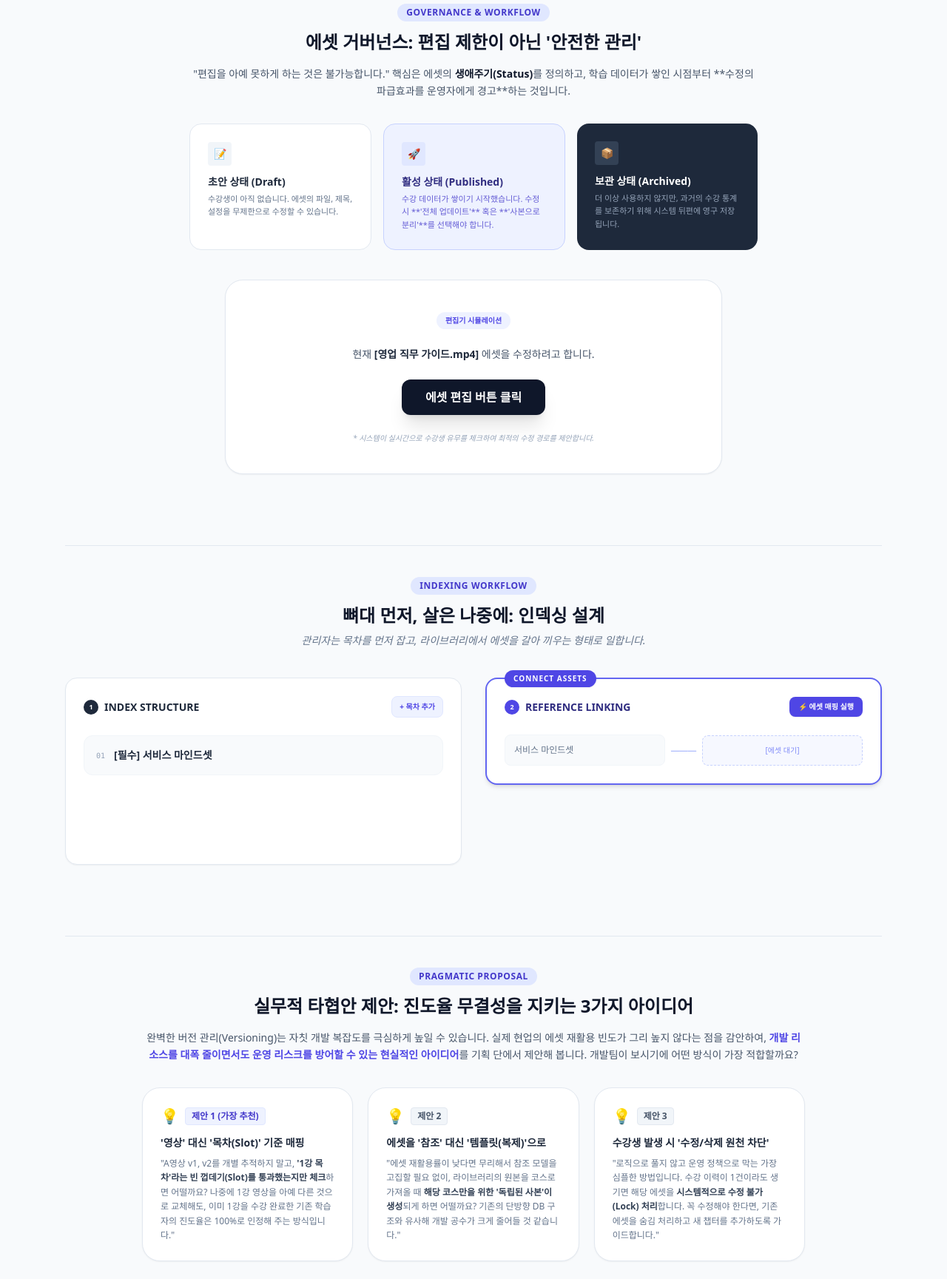
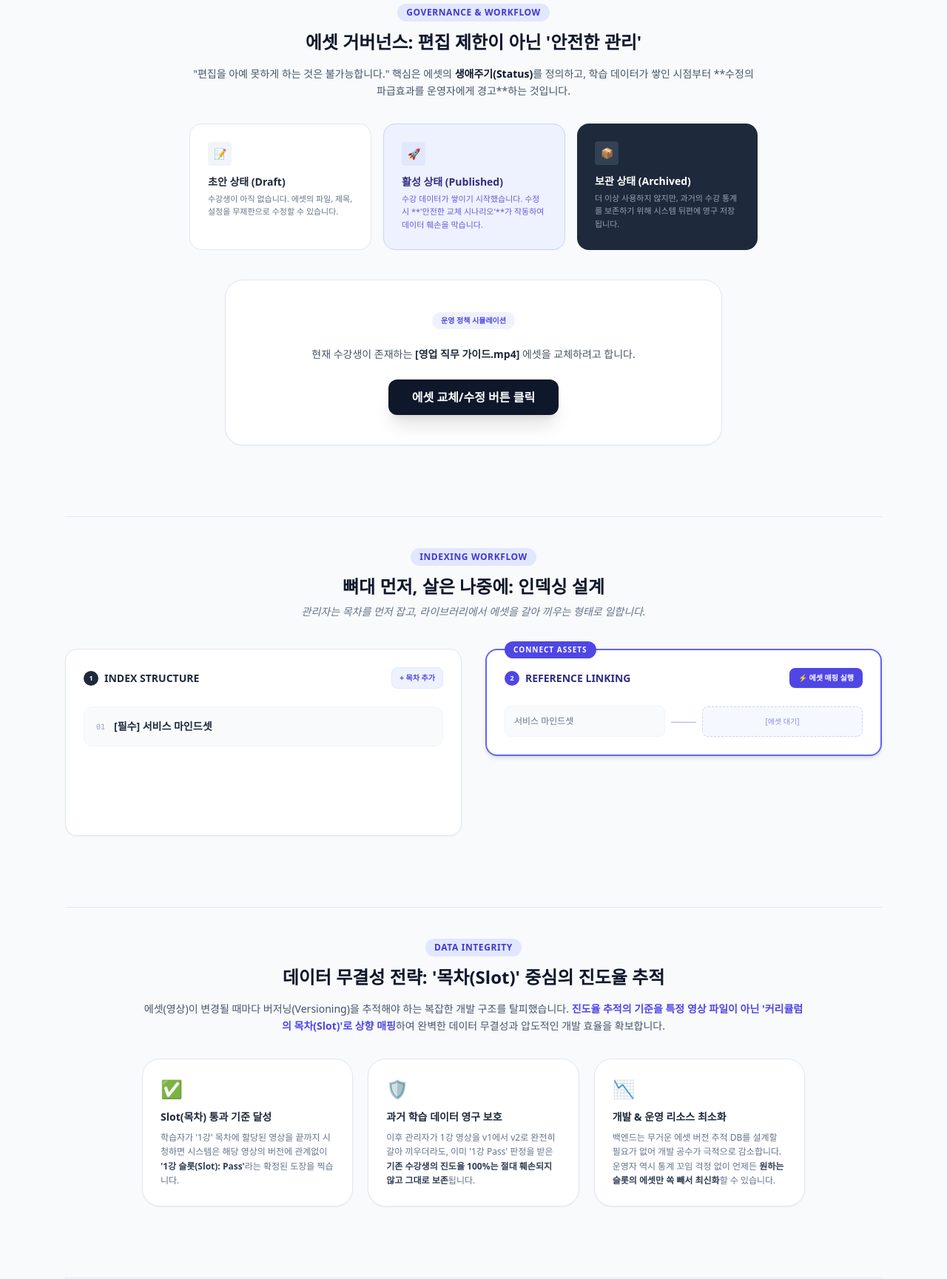
Before and after one commit to spapa2351-design/plan, a plain HTML site: page offline/doc.html in a window 1280 px wide. Shown: the part 951-2680 px from the top of the page at 74% size. Drawn offline with nearby package versions, Linux system fonts and the light colour scheme.

Commit message:
Update doc.html

```diff
--- a/offline/doc.html
+++ b/offline/doc.html
@@ -76,7 +76,7 @@
             </div>
         </section>
 
-        <!-- NEW Section: Asset Governance (거버넌스 및 라이프사이클) -->
+        <!-- Section: Asset Governance (거버넌스 및 라이프사이클) -->
         <section id="governance-section" class="scroll-mt-24 pt-10 border-t border-slate-200">
             <div class="mb-10 text-center max-w-3xl mx-auto">
                 <div class="inline-block px-3 py-1 bg-indigo-100 text-indigo-700 text-xs font-bold rounded-full mb-3 uppercase tracking-wider">Governance & Workflow</div>
@@ -94,7 +94,7 @@
                     <div class="flex-1 bg-indigo-50 border border-indigo-200 p-6 rounded-2xl text-left">
                         <div class="w-8 h-8 bg-indigo-100 rounded flex items-center justify-center text-sm mb-3">🚀</div>
                         <div class="font-bold text-indigo-900 text-sm mb-1">활성 상태 (Published)</div>
-                        <div class="text-[11px] text-indigo-700/80 leading-relaxed">수강 데이터가 쌓이기 시작했습니다. 수정 시 **'전체 업데이트'** 혹은 **'사본으로 분리'**를 선택해야 합니다.</div>
+                        <div class="text-[11px] text-indigo-700/80 leading-relaxed">수강 데이터가 쌓이기 시작했습니다. 수정 시 **'안전한 교체 시나리오'**가 작동하여 데이터 훼손을 막습니다.</div>
                     </div>
                     <div class="flex-1 bg-slate-800 p-6 rounded-2xl text-left">
                         <div class="w-8 h-8 bg-slate-700 rounded flex items-center justify-center text-sm mb-3">📦</div>
@@ -105,10 +105,9 @@
             </div>
 
             <div class="max-w-2xl mx-auto bg-white border border-slate-200 rounded-3xl shadow-sm overflow-hidden text-center p-10 space-y-6">
-                <div class="inline-flex items-center gap-2 px-3 py-1 bg-indigo-50 text-indigo-600 rounded-full text-[10px] font-bold">편집기 시뮬레이션</div>
-                <div class="text-sm text-slate-600">현재 <strong class="text-slate-800 font-bold">[영업 직무 가이드.mp4]</strong> 에셋을 수정하려고 합니다.</div>
-                <button onclick="openModal()" class="px-8 py-3 bg-slate-900 text-white font-extrabold rounded-xl hover:scale-105 transition-transform shadow-xl active:scale-95">에셋 편집 버튼 클릭</button>
-                <div class="text-[10px] text-slate-400 italic font-normal">* 시스템이 실시간으로 수강생 유무를 체크하여 최적의 수정 경로를 제안합니다.</div>
+                <div class="inline-flex items-center gap-2 px-3 py-1 bg-indigo-50 text-indigo-600 rounded-full text-[10px] font-bold">운영 정책 시뮬레이션</div>
+                <div class="text-sm text-slate-600">현재 수강생이 존재하는 <strong class="text-slate-800 font-bold">[영업 직무 가이드.mp4]</strong> 에셋을 교체하려고 합니다.</div>
+                <button onclick="openModal()" class="px-8 py-3 bg-slate-900 text-white font-extrabold rounded-xl hover:scale-105 transition-transform shadow-xl active:scale-95">에셋 교체/수정 버튼 클릭</button>
             </div>
         </section>
 
@@ -157,44 +156,41 @@
             </div>
         </section>
 
-        <!-- Section: Data Integrity (데이터 무결성 방어 전략 -> 실무적 타협안 제안) -->
+        <!-- Section: Data Integrity (데이터 무결성 방어 전략 - 목차 기반) -->
         <section id="integrity-section" class="scroll-mt-24 pt-10 border-t border-slate-200">
             <div class="mb-10 text-center max-w-4xl mx-auto">
-                <div class="inline-block px-3 py-1 bg-indigo-100 text-indigo-700 text-xs font-bold rounded-full mb-3 uppercase tracking-wider font-bold">Pragmatic Proposal</div>
-                <h2 class="text-2xl font-bold text-slate-900 mb-4">실무적 타협안 제안: 진도율 무결성을 지키는 3가지 아이디어</h2>
+                <div class="inline-block px-3 py-1 bg-indigo-100 text-indigo-700 text-xs font-bold rounded-full mb-3 uppercase tracking-wider font-bold">Data Integrity</div>
+                <h2 class="text-2xl font-bold text-slate-900 mb-4">데이터 무결성 전략: '목차(Slot)' 중심의 진도율 추적</h2>
                 <p class="text-sm text-slate-600 leading-relaxed mb-8">
-                    완벽한 버전 관리(Versioning)는 자칫 개발 복잡도를 극심하게 높일 수 있습니다. 실제 현업의 에셋 재활용 빈도가 그리 높지 않다는 점을 감안하여, <strong class="text-indigo-600">개발 리소스를 대폭 줄이면서도 운영 리스크를 방어할 수 있는 현실적인 아이디어</strong>를 기획 단에서 제안해 봅니다. 개발팀이 보시기에 어떤 방식이 가장 적합할까요?
+                    에셋(영상)이 변경될 때마다 버저닝(Versioning)을 추적해야 하는 복잡한 개발 구조를 탈피했습니다. <strong class="text-indigo-600">진도율 추적의 기준을 특정 영상 파일이 아닌 '커리큘럼의 목차(Slot)'로 상향 매핑</strong>하여 완벽한 데이터 무결성과 압도적인 개발 효율을 확보합니다.
                 </p>
 
                 <div class="grid md:grid-cols-3 gap-5 text-left mt-8">
-                    <div class="p-6 bg-white border border-slate-200 rounded-3xl shadow-sm hover:border-indigo-300 transition-colors">
+                    <div class="p-6 bg-white border border-slate-200 rounded-3xl shadow-sm">
                         <div class="flex items-center gap-2 mb-3">
-                            <div class="text-xl">💡</div>
-                            <div class="font-bold text-[12px] text-indigo-700 bg-indigo-50 px-2 py-0.5 rounded border border-indigo-100">제안 1 (가장 추천)</div>
+                            <div class="text-2xl">✅</div>
                         </div>
-                        <div class="font-bold text-sm text-slate-800 mb-2">'영상' 대신 '목차(Slot)' 기준 매핑</div>
+                        <div class="font-bold text-sm text-slate-800 mb-2">Slot(목차) 통과 기준 달성</div>
                         <div class="text-[12px] text-slate-500 leading-relaxed font-normal">
-                            "A영상 v1, v2를 개별 추적하지 말고, <strong class="text-slate-700">'1강 목차'라는 빈 껍데기(Slot)를 통과했는지만 체크</strong>하면 어떨까요? 나중에 1강 영상을 아예 다른 것으로 교체해도, 이미 1강을 수강 완료한 기존 학습자의 진도율은 100%로 인정해 주는 방식입니다."
+                            학습자가 '1강' 목차에 할당된 영상을 끝까지 시청하면 시스템은 해당 영상의 버전에 관계없이 <strong class="text-slate-700">'1강 슬롯(Slot): Pass'</strong>라는 확정된 도장을 찍습니다.
                         </div>
                     </div>
-                    <div class="p-6 bg-white border border-slate-200 rounded-3xl shadow-sm hover:border-slate-300 transition-colors">
+                    <div class="p-6 bg-white border border-slate-200 rounded-3xl shadow-sm">
                         <div class="flex items-center gap-2 mb-3">
-                            <div class="text-xl">💡</div>
-                            <div class="font-bold text-[12px] text-slate-600 bg-slate-100 px-2 py-0.5 rounded border border-slate-200">제안 2</div>
+                            <div class="text-2xl">🛡️</div>
                         </div>
-                        <div class="font-bold text-sm text-slate-800 mb-2">에셋을 '참조' 대신 '템플릿(복제)'으로</div>
+                        <div class="font-bold text-sm text-slate-800 mb-2">과거 학습 데이터 영구 보호</div>
                         <div class="text-[12px] text-slate-500 leading-relaxed font-normal">
-                            "에셋 재활용률이 낮다면 무리해서 참조 모델을 고집할 필요 없이, 라이브러리의 원본을 코스로 가져올 때 <strong class="text-slate-700">해당 코스만을 위한 '독립된 사본'이 생성</strong>되게 하면 어떨까요? 기존의 단방향 DB 구조와 유사해 개발 공수가 크게 줄어들 것 같습니다."
+                            이후 관리자가 1강 영상을 v1에서 v2로 완전히 갈아 끼우더라도, 이미 '1강 Pass' 판정을 받은 <strong class="text-slate-700">기존 수강생의 진도율 100%는 절대 훼손되지 않고 그대로 보존</strong>됩니다.
                         </div>
                     </div>
-                    <div class="p-6 bg-white border border-slate-200 rounded-3xl shadow-sm hover:border-slate-300 transition-colors">
+                    <div class="p-6 bg-white border border-slate-200 rounded-3xl shadow-sm">
                         <div class="flex items-center gap-2 mb-3">
-                            <div class="text-xl">💡</div>
-                            <div class="font-bold text-[12px] text-slate-600 bg-slate-100 px-2 py-0.5 rounded border border-slate-200">제안 3</div>
+                            <div class="text-2xl">📉</div>
                         </div>
-                        <div class="font-bold text-sm text-slate-800 mb-2">수강생 발생 시 '수정/삭제 원천 차단'</div>
+                        <div class="font-bold text-sm text-slate-800 mb-2">개발 & 운영 리소스 최소화</div>
                         <div class="text-[12px] text-slate-500 leading-relaxed font-normal">
-                            "로직으로 풀지 않고 운영 정책으로 막는 가장 심플한 방법입니다. 수강 이력이 1건이라도 생기면 해당 에셋을 <strong class="text-slate-700">시스템적으로 수정 불가(Lock) 처리</strong>합니다. 꼭 수정해야 한다면, 기존 에셋을 숨김 처리하고 새 챕터를 추가하도록 가이드합니다."
+                            백엔드는 무거운 에셋 버전 추적 DB를 설계할 필요가 없어 개발 공수가 극적으로 감소합니다. 운영자 역시 통계 꼬임 걱정 없이 언제든 <strong class="text-slate-700">원하는 슬롯의 에셋만 쏙 빼서 최신화</strong>할 수 있습니다.
                         </div>
                     </div>
                 </div>
@@ -219,7 +215,7 @@
                     <div class="absolute top-0 right-0 bg-indigo-600 text-white text-[9px] font-bold px-2 py-1 rounded-bl-lg uppercase">Game Changer</div>
                     <div class="text-[10px] font-bold text-indigo-500 uppercase tracking-widest mb-3">Phase 2</div>
                     <h3 class="text-[15px] font-bold text-slate-900 mb-4 flex items-center gap-2">💻 온라인 코스 (가벼운 조립)</h3>
-                    <p class="text-[12px] text-slate-500 leading-relaxed font-normal">무거운 저작 도구를 탈피하고, 가벼운 '에셋 참조형 플레이리스트' 세팅을 구현합니다.</p>
+                    <p class="text-[12px] text-slate-500 leading-relaxed font-normal">무거운 저작 도구를 탈피하고, 슬롯(Slot) 기반의 가벼운 '에셋 참조형 플레이리스트' 세팅을 구현합니다.</p>
                 </div>
                 <div class="bg-white border border-slate-200 rounded-2xl p-7 shadow-sm relative overflow-hidden">
                     <div class="w-1 absolute left-0 top-0 bottom-0 bg-emerald-500"></div>
@@ -232,32 +228,27 @@
 
     </main>
 
-    <!-- Versioning Modal (제안 톤으로 변경) -->
+    <!-- Versioning Modal (확정 정책 반영) -->
     <div id="modal" class="hidden fixed inset-0 bg-slate-900/80 z-[100] flex items-center justify-center p-4">
         <div class="bg-white max-w-lg w-full rounded-3xl shadow-2xl overflow-hidden animate-in zoom-in duration-300">
             <div class="bg-indigo-600 p-8 text-center text-white relative">
-                <div class="text-3xl mb-3">💬</div>
-                <h3 class="text-xl font-bold">운영 정책 제안 시뮬레이션</h3>
-                <p class="text-[12px] text-indigo-100 mt-2 leading-relaxed font-normal">현재 에셋은 **12개 코스**에서 공유 중이며, **450명**의 학습자가 시청 중입니다.<br/>개발팀의 부담을 덜기 위해 어떤 방식으로 우회하면 좋을까요?</p>
+                <div class="text-3xl mb-3">🛠️</div>
+                <h3 class="text-xl font-bold">에셋 교체/수정 시뮬레이션</h3>
+                <p class="text-[12px] text-indigo-100 mt-2 leading-relaxed font-normal">현재 에셋은 **12개 코스**에서 사용 중이며, **450명**의 누적 학습자가 존재합니다.<br/>새로운 영상으로 에셋을 덮어씌웁니까?</p>
             </div>
             <div class="p-8 space-y-4 bg-slate-50/50">
-                <button onclick="closeModal('목차 기준 매핑 적용');" class="w-full text-left p-5 bg-white border border-slate-200 rounded-2xl hover:border-indigo-500 hover:bg-indigo-50 transition-all group">
-                    <div class="font-bold text-indigo-700 mb-1 flex justify-between items-center text-sm">
-                        <span>A. 영상 교체 + 기존 수강생 진도율 강제 인정</span>
-                        <span class="text-[9px] bg-indigo-100 px-2 py-0.5 rounded uppercase font-extrabold tracking-tighter">제안 1 방식</span>
+                <button onclick="closeModal('영상 교체 완료');" class="w-full text-left p-5 bg-white border-2 border-indigo-500 rounded-2xl hover:bg-indigo-50 transition-all group shadow-sm">
+                    <div class="font-bold text-indigo-700 mb-2 flex justify-between items-center text-[15px]">
+                        <span>✅ 영상 교체 실행 (기존 진도율 보장)</span>
+                        <span class="text-[10px] bg-indigo-600 text-white px-2 py-1 rounded-md uppercase font-extrabold tracking-tighter">권장</span>
                     </div>
-                    <p class="text-[11px] text-slate-500 leading-relaxed font-normal">영상을 무조건 교체하되, '해당 목차(Slot)'를 이미 시청 완료했던 기존 학습자는 과거에 뭘 봤든 진도율 100%를 그대로 인정해주는 방식입니다.</p>
-                </button>
-                <button onclick="closeModal('수정 원천 차단');" class="w-full text-left p-5 bg-white border border-slate-200 rounded-2xl hover:border-emerald-500 hover:bg-emerald-50 transition-all group">
-                    <div class="font-bold text-emerald-700 mb-1 flex justify-between items-center text-sm">
-                        <span>B. 수정 원천 차단 (신규 챕터 추가 유도)</span>
-                        <span class="text-[9px] bg-emerald-100 px-2 py-0.5 rounded uppercase font-extrabold tracking-tighter">제안 3 방식</span>
-                    </div>
-                    <p class="text-[11px] text-slate-500 leading-relaxed font-normal">"수강생이 있어 수정할 수 없습니다."라는 경고를 띄우고 수정을 아예 막아버립니다. 복잡한 통계 꼬임을 개발 없이 방어합니다.</p>
+                    <p class="text-[12px] text-slate-600 leading-relaxed font-medium">
+                        슬롯(Slot) 기반 매핑 정책에 따라, 기존에 이 목차를 수강 완료했던 450명의 진도율(100%)은 변함없이 그대로 유지되며, 지금부터 접속하는 신규 학습자는 새로운 버전의 에셋을 시청하게 됩니다.
+                    </p>
                 </button>
             </div>
             <div class="p-6 bg-white border-t border-slate-100 flex justify-end">
-                <button onclick="closeModal('cancel')" class="px-5 py-2.5 text-sm font-extrabold text-slate-400 hover:text-slate-700">작업 취소</button>
+                <button onclick="document.getElementById('modal').classList.add('hidden');" class="px-5 py-2.5 text-sm font-extrabold text-slate-400 hover:text-slate-700">작업 취소</button>
             </div>
         </div>
     </div>
@@ -266,7 +257,7 @@
         function navTo(id) { document.getElementById(id).scrollIntoView({ behavior: 'smooth' }); }
         function openModal() { document.getElementById('modal').classList.remove('hidden'); }
         function closeModal(type) {
-            if(type !== 'cancel') alert(`✅ [${type}] 정책이 성공적으로 적용되었습니다. 수강 데이터는 안전하게 보호됩니다.`);
+            alert(`🎉 [${type}] 목차(Slot) 중심 정책으로 기존 450명의 진도율 훼손 없이 안전하게 업데이트 되었습니다.`);
             document.getElementById('modal').classList.add('hidden');
         }
 
```
